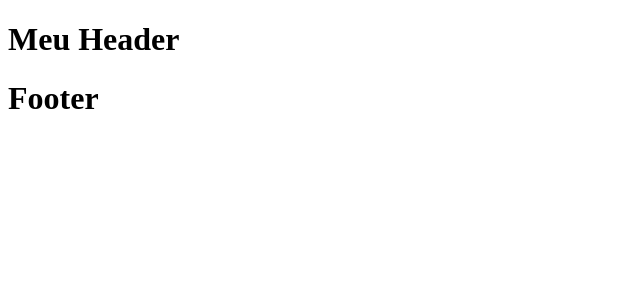
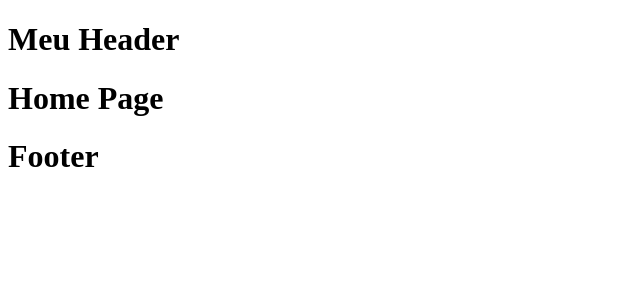
Before and after one commit to EvertonPSilva09/FE_III_Aula_18S, a React (Vite) app: page / in a window 1280 px wide. Shown: the top 300 px of the page, without its empty margins (0-640 px from the left). Built offline with nearby package versions, Linux system fonts and the light colour scheme.

Commit message:
Substitute to HomePage component

```diff
--- a/src/App.jsx
+++ b/src/App.jsx
@@ -1,8 +1,8 @@
-import BaseTemplate from "./templates/base-template"
+import HomePage from "./pages/home"
 
 function App() {
 
-  return <BaseTemplate />
+  return <HomePage />
 }
 
 export default App
```
